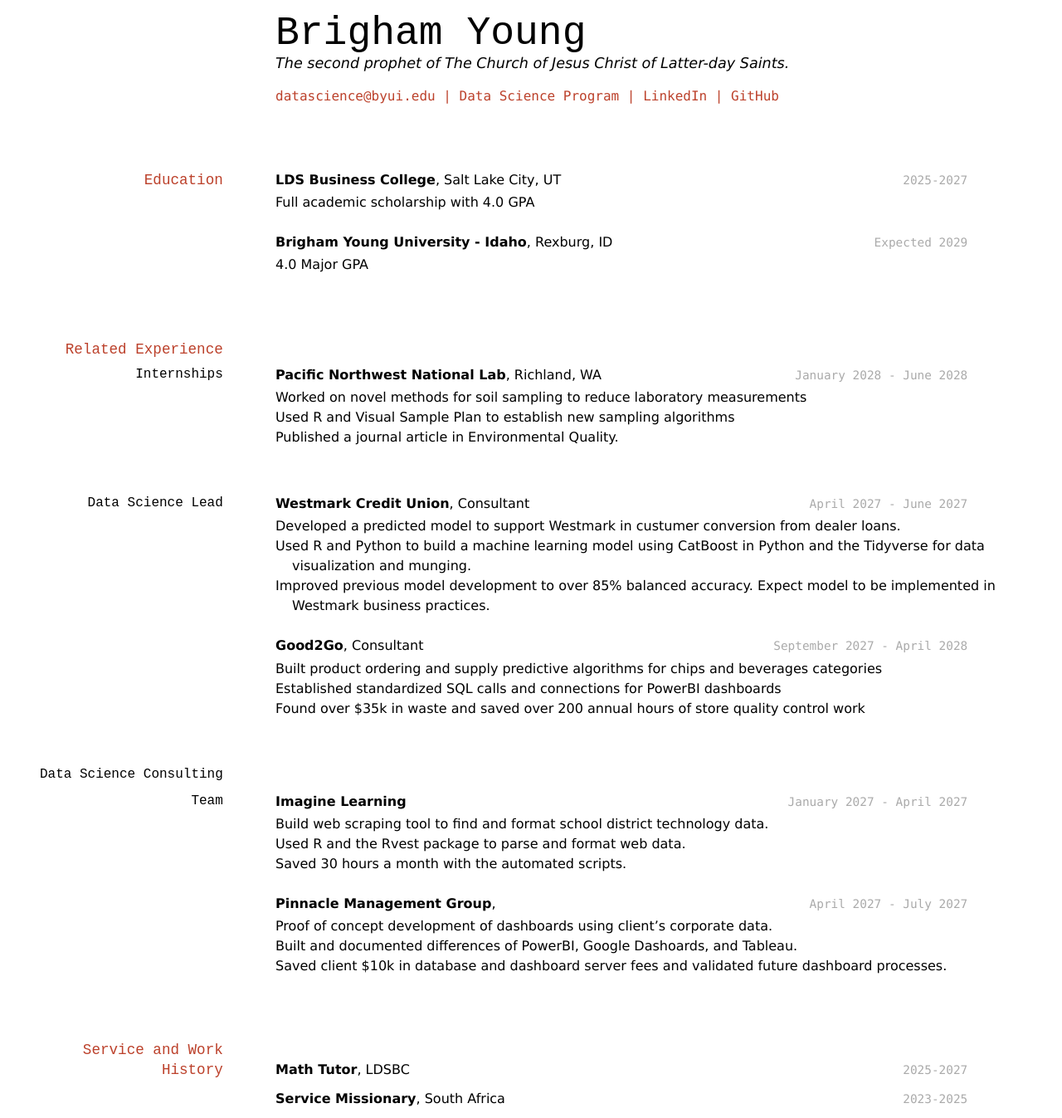
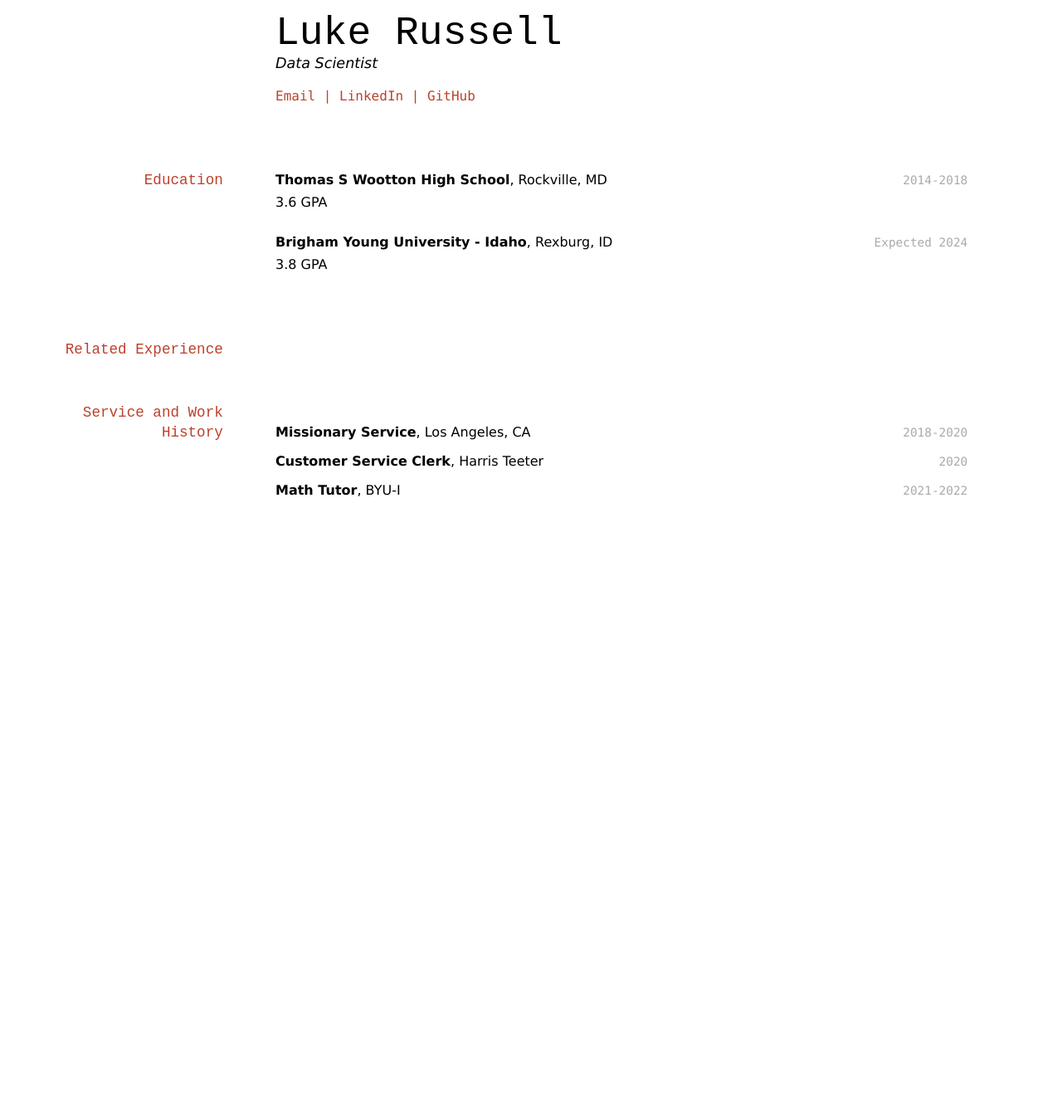
Before and after one commit to jluke-russell/russell_luke_resume, a Jekyll site: the page built from docs/index.md, in a window 1280 px wide. Shown: the whole page at 83% size. Built offline with Jekyll 4.4.1, drawn with Linux system fonts in a browser that asks for light colours; after the commit the page ends 900 px from its top, so only the background shows below that.

Commit message:
Updates to education and work

```diff
--- a/docs/index.md
+++ b/docs/index.md
@@ -1,84 +1,47 @@
 ---
 layout: cv
-title: Brigham Young's Resume
+title: Luke Russell's Resume
 ---
-# Brigham Young
-The second prophet of The Church of Jesus Christ of Latter-day Saints.
-
+# Luke Russell
+Data Scientist
 <div id="webaddress">
-<a href="datascience@byui.edu">datascience@byui.edu</a>
-| <a href="https://byuidatascience.github.io/development.html">Data Science Program</a>
-| <a href="https://www.linkedin.com/groups/13537407/">LinkedIn</a>
-| <a href="https://github.com/byuids-resumes">GitHub</a>
+<a href="rus20019@byui.edu">Email</a>
+|
+ <a href="https://www.linkedin.com/in/luke-r-b52969b0/">LinkedIn</a>
+| <a href="https://jluke-russell.github.io/russell_luke_resume/">GitHub</a>
 </div>
 
 <!-- https://www.monique.tech/the-art-of-markdown -->
 
 ## Education
 
-`2025-2027`
-__LDS Business College__, Salt Lake City, UT
+`2014-2018`
+__Thomas S Wootton High School__, Rockville, MD
 
-- Full academic scholarship with 4.0 GPA
+- 3.6 GPA
 
-`Expected 2029`
+`Expected 2024`
 __Brigham Young University - Idaho__, Rexburg, ID
 
-- 4.0 Major GPA
+- 3.8 GPA
 
 
 ## Related Experience
 
-### Internships
-
-`January 2028 - June 2028`
-__Pacific Northwest National Lab__, Richland, WA
-
-- Worked on novel methods for soil sampling to reduce laboratory measurements
-- Used R and Visual Sample Plan to establish new sampling algorithms
-- Published a journal article in Environmental Quality.
-
-### Data Science Lead
-
-`April 2027 - June 2027`
-__Westmark Credit Union__, Consultant
-
-- Developed a predicted model to support Westmark in custumer conversion from dealer loans.
-- Used R and Python to build a machine learning model using CatBoost in Python and the Tidyverse for data visualization and munging.
-- Improved previous model development to over 85% balanced accuracy. Expect model to be implemented in Westmark business practices.
-
-`September 2027 - April 2028`
-__Good2Go__, Consultant
-
-- Built product ordering and supply predictive algorithms for chips and beverages categories
-- Established standardized SQL calls and connections for PowerBI dashboards
-- Found over $35k in waste and saved over 200 annual hours of store quality control work
-
-### Data Science Consulting Team
-
-`January 2027 - April 2027`
-__Imagine Learning__
-
-- Build web scraping tool to find and format school district technology data.
-- Used R and the Rvest package to parse and format web data.
-- Saved 30 hours a month with the automated scripts.
-
-`April 2027 - July 2027`
-__Pinnacle Management Group__,
-
-- Proof of concept development of dashboards using client's corporate data.
-- Built and documented differences of PowerBI, Google Dashoards, and Tableau.
-- Saved client $10k in database and dashboard server fees and validated future dashboard processes.
-
 
 ## Service and Work History
 
-`2025-2027`
-__Math Tutor__, LDSBC
+`2018-2020`
+__Missionary Service__, Los Angeles, CA
+
+`2020`
+__Customer Service Clerk__, Harris Teeter
+
+`2021-2022`
+__Math Tutor__, BYU-I
 
 
-`2023-2025`
-__Service Missionary__, South Africa
+
 
 
 
```
